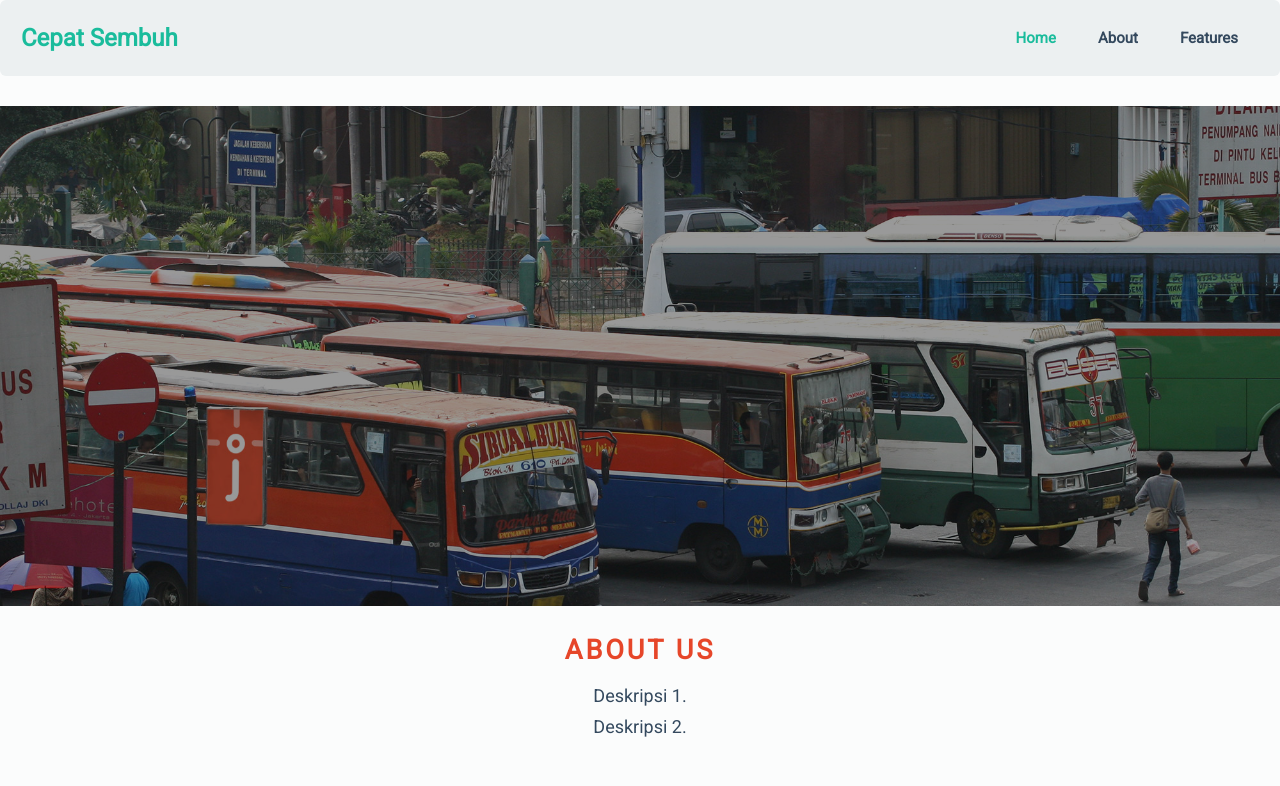
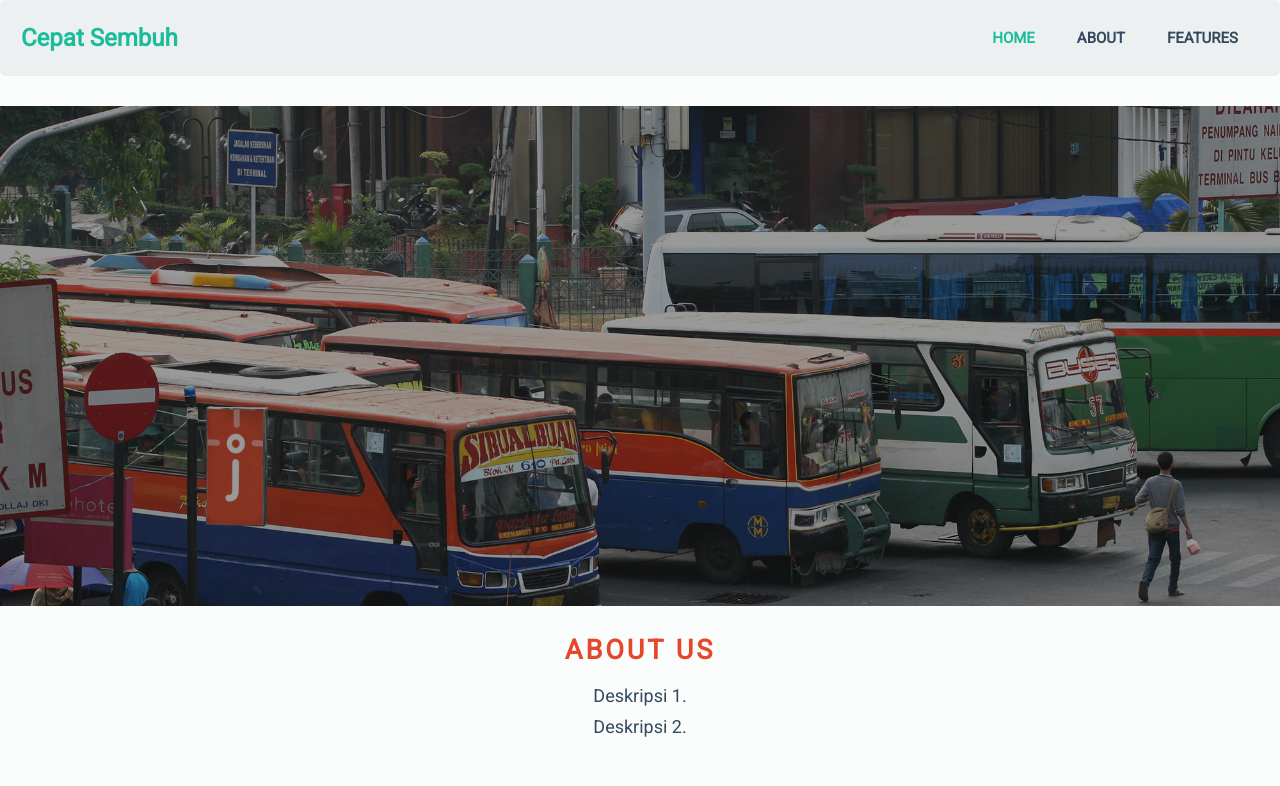
Before and after one commit to cepatsembuh/cepatsembuh.github.io, a website: page index.html in a window 1280 px wide. Shown: the top 786 px of the page. Drawn offline with Linux system fonts and the light colour scheme; grey boxes are pictures that could not be loaded.

Commit message:
Transform text to uppercase

```diff
--- a/css/style.css
+++ b/css/style.css
@@ -85,3 +85,7 @@ body {
   background-color: #404041;
   height: 3px;
 }
+
+li {
+  text-transform: uppercase;
+}
```
